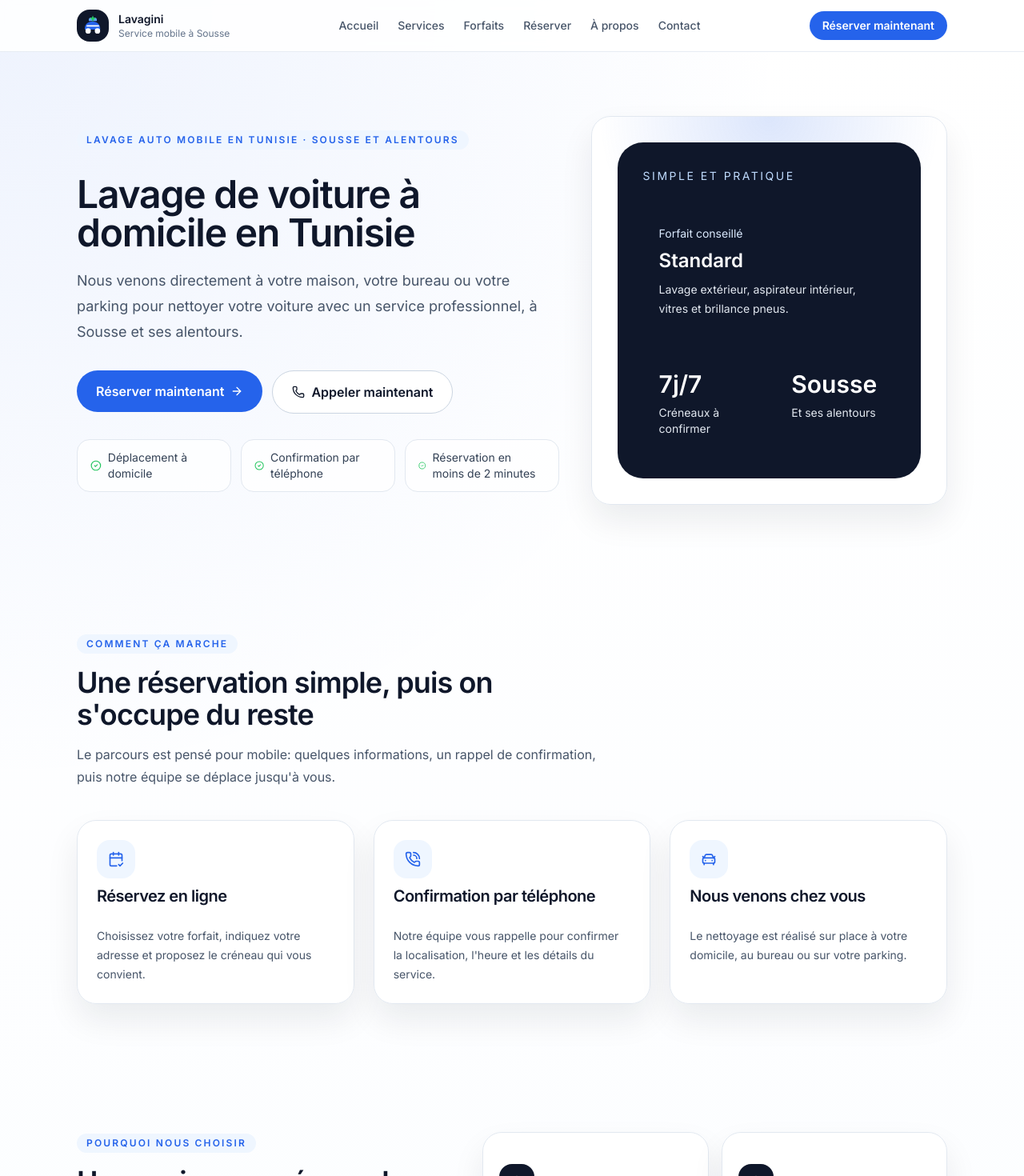
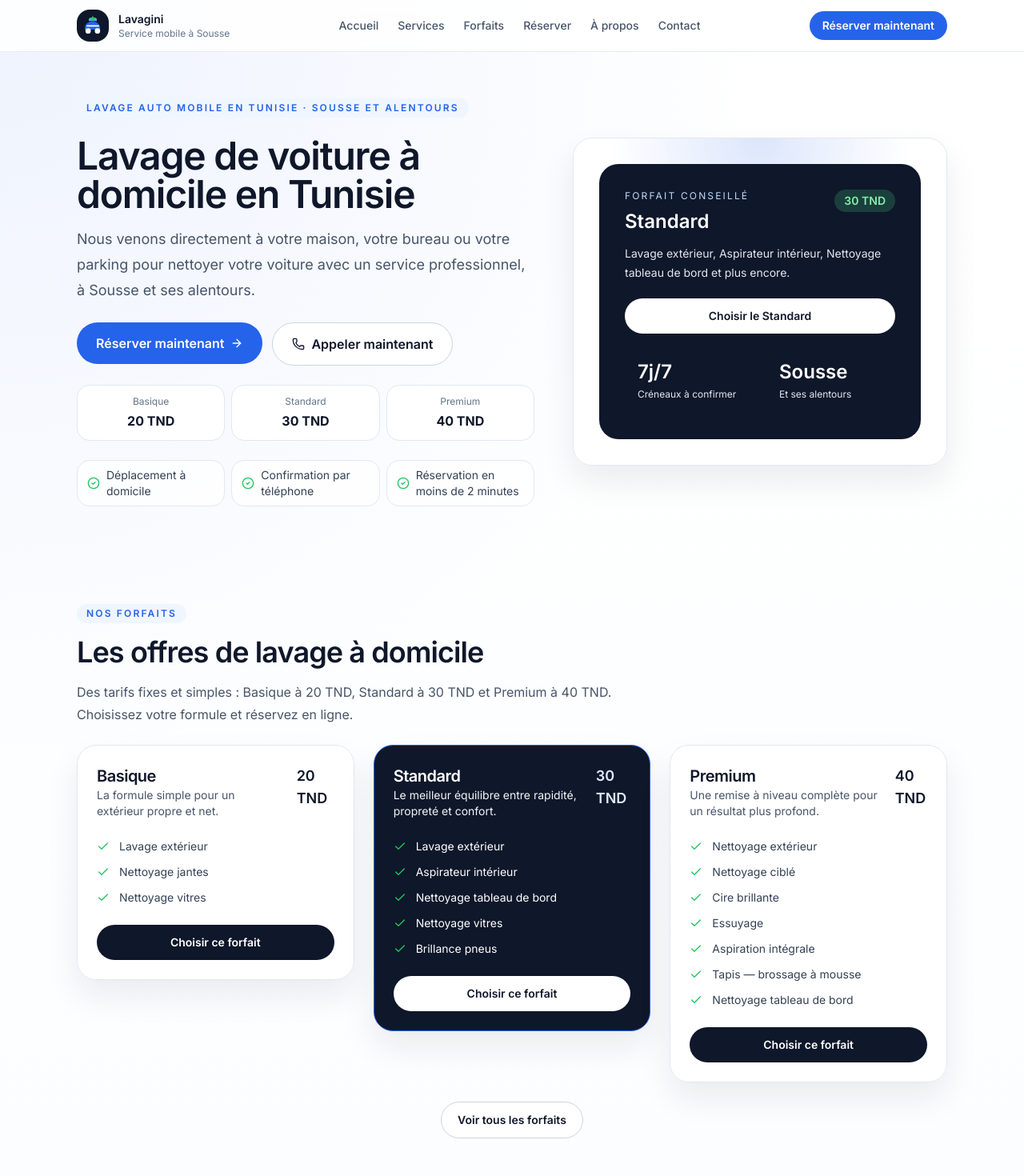
Before and after one commit to realhsqerz/lavagini, a Next.js app: page / in a window 1280 px wide. Shown: the top 1470 px of the page at 80% size. Built offline with nearby package versions, Linux system fonts and the light colour scheme.

Commit message:
Redesign landing for faster offers and booking access

```diff
--- a/app/forfaits/page.tsx
+++ b/app/forfaits/page.tsx
@@ -23,11 +23,19 @@ export default function PackagesPage() {
           title="Des prix lisibles et des niveaux de service clairs"
           description="Trois formules à tarif fixe : Basique à 20 TND, Standard à 30 TND et Premium à 40 TND."
         />
-        <div className="grid gap-6 lg:grid-cols-3">
+        <div className="-mx-4 flex snap-x snap-mandatory gap-4 overflow-x-auto px-4 pb-1 sm:mx-0 sm:px-0 lg:grid lg:grid-cols-3 lg:gap-6 lg:overflow-visible lg:p-0">
           {packages.map((pkg) => (
-            <PackageCard key={pkg.id} pkg={pkg} />
+            <div
+              key={pkg.id}
+              className="w-[82vw] shrink-0 snap-center sm:w-[400px] lg:w-auto lg:shrink"
+            >
+              <PackageCard pkg={pkg} />
+            </div>
           ))}
         </div>
+        <p className="text-center text-xs text-slate-500 lg:hidden">
+          Faites glisser pour découvrir les trois forfaits →
+        </p>
       </div>
     </section>
   );
--- a/app/globals.css
+++ b/app/globals.css
@@ -26,7 +26,7 @@ body {
 }
 
 .section-space {
-  @apply py-16 sm:py-20;
+  @apply py-12 sm:py-16;
 }
 
 .surface {
--- a/app/page.tsx
+++ b/app/page.tsx
@@ -87,9 +87,9 @@ export default function HomePage() {
       <JsonLd data={localBusinessSchema} />
       <JsonLd data={faqSchema} />
       <HomeHero />
+      <PackagesPreviewSection />
       <HowItWorksSection />
       <HighlightsSection />
-      <PackagesPreviewSection />
       <FaqSection />
       <ContactCtaSection />
     </>
--- a/components/sections/home-hero.tsx
+++ b/components/sections/home-hero.tsx
@@ -1,22 +1,24 @@
 import Link from "next/link";
 import { ArrowRight, CheckCircle2, Phone } from "lucide-react";
 
-import { contactDetails } from "@/lib/site-content";
+import { contactDetails, packages } from "@/lib/site-content";
 
 import { Badge } from "@/components/ui/badge";
 import { Button } from "@/components/ui/button";
 
 export function HomeHero() {
+  const featured = packages.find((pkg) => pkg.featured);
+
   return (
     <section className="overflow-hidden">
-      <div className="container-shell section-space grid gap-10 lg:grid-cols-[1.15fr_0.85fr] lg:items-center">
-        <div className="space-y-8">
+      <div className="container-shell grid gap-8 py-10 sm:py-14 lg:grid-cols-[1.1fr_0.9fr] lg:items-center lg:gap-12">
+        <div className="space-y-6">
           <Badge>Lavage auto mobile en Tunisie · Sousse et alentours</Badge>
-          <div className="space-y-5">
-            <h1 className="max-w-3xl text-4xl font-semibold tracking-tight text-primary sm:text-5xl">
+          <div className="space-y-4">
+            <h1 className="max-w-2xl text-3xl font-semibold tracking-tight text-primary sm:text-5xl">
               Lavage de voiture à domicile en Tunisie
             </h1>
-            <p className="max-w-2xl text-lg leading-8 text-slate-600">
+            <p className="max-w-xl text-base leading-7 text-slate-600 sm:text-lg sm:leading-8">
               Nous venons directement à votre maison, votre bureau ou votre parking pour
               nettoyer votre voiture avec un service professionnel, à Sousse et ses
               alentours.
@@ -25,20 +27,39 @@ export function HomeHero() {
 
           <div className="flex flex-col gap-3 sm:flex-row">
             <Link href="/reserver">
-              <Button variant="secondary" size="lg">
+              <Button variant="secondary" size="lg" className="w-full sm:w-auto">
                 Réserver maintenant
                 <ArrowRight className="ml-2 h-4 w-4" />
               </Button>
             </Link>
             <a href={contactDetails.phoneHref}>
-              <Button variant="outline" size="lg">
+              <Button
+                variant="outline"
+                size="lg"
+                className="w-full sm:w-auto"
+              >
                 <Phone className="mr-2 h-4 w-4" />
                 Appeler maintenant
               </Button>
             </a>
           </div>
 
-          <div className="grid gap-3 sm:grid-cols-3">
+          <div className="grid grid-cols-3 gap-2">
+            {packages.map((pkg) => (
+              <Link
+                key={pkg.id}
+                href={`/reserver?forfait=${pkg.id}`}
+                className="rounded-2xl border border-slate-200 bg-white px-2 py-3 text-center transition hover:border-accent hover:bg-blue-50"
+              >
+                <p className="text-xs text-slate-500">{pkg.name}</p>
+                <p className="mt-1 text-sm font-bold text-primary sm:text-base">
+                  {pkg.price}
+                </p>
+              </Link>
+            ))}
+          </div>
+
+          <div className="grid gap-2 sm:grid-cols-3">
             {[
               "Déplacement à domicile",
               "Confirmation par téléphone",
@@ -46,40 +67,52 @@ export function HomeHero() {
             ].map((item) => (
               <div
                 key={item}
-                className="flex items-center gap-2 rounded-2xl border border-slate-200 bg-white/80 px-4 py-3 text-sm text-slate-700"
+                className="flex items-center gap-2 rounded-2xl border border-slate-200 bg-white/80 px-3 py-2 text-xs text-slate-700 sm:text-sm"
               >
-                <CheckCircle2 className="h-4 w-4 text-success" />
+                <CheckCircle2 className="h-4 w-4 shrink-0 text-success" />
                 {item}
               </div>
             ))}
           </div>
         </div>
 
-        <div className="surface bg-hero-glow p-6 sm:p-8">
-          <div className="rounded-[2rem] bg-primary p-6 text-white sm:p-8">
-            <p className="text-sm uppercase tracking-[0.18em] text-blue-200">
-              Simple et pratique
-            </p>
-            <div className="mt-8 space-y-6">
-              <div className="rounded-3xl bg-white/8 p-5">
-                <p className="text-sm text-blue-100">Forfait conseillé</p>
-                <p className="mt-2 text-2xl font-semibold">Standard</p>
-                <p className="mt-2 text-sm leading-6 text-slate-200">
-                  Lavage extérieur, aspirateur intérieur, vitres et brillance pneus.
+        <div className="surface bg-hero-glow p-5 sm:p-8">
+          {featured ? (
+            <div className="rounded-[1.5rem] bg-primary p-6 text-white sm:p-8">
+              <div className="flex items-start justify-between gap-3">
+                <div>
+                  <p className="text-xs uppercase tracking-[0.18em] text-blue-200">
+                    Forfait conseillé
+                  </p>
+                  <p className="mt-2 text-2xl font-semibold">{featured.name}</p>
+                </div>
+                <p className="rounded-full bg-green-400/20 px-3 py-1 text-sm font-semibold text-green-300">
+                  {featured.price}
                 </p>
               </div>
-              <div className="grid grid-cols-2 gap-4">
-                <div className="rounded-3xl bg-white/8 p-5">
-                  <p className="text-3xl font-semibold">7j/7</p>
-                  <p className="mt-2 text-sm text-slate-200">Créneaux à confirmer</p>
+              <p className="mt-3 text-sm leading-6 text-slate-200">
+                {featured.features.slice(0, 3).join(", ")} et plus encore.
+              </p>
+              <Link href={`/reserver?forfait=${featured.id}`} className="mt-5 block">
+                <Button
+                  variant="secondary"
+                  className="w-full bg-white text-primary hover:bg-slate-100"
+                >
+                  Choisir le {featured.name}
+                </Button>
+              </Link>
+              <div className="mt-4 grid grid-cols-2 gap-4">
+                <div className="rounded-2xl bg-white/8 p-4">
+                  <p className="text-2xl font-semibold">7j/7</p>
+                  <p className="mt-1 text-xs text-slate-200">Créneaux à confirmer</p>
                 </div>
-                <div className="rounded-3xl bg-white/8 p-5">
-                  <p className="text-3xl font-semibold">Sousse</p>
-                  <p className="mt-2 text-sm text-slate-200">Et ses alentours</p>
+                <div className="rounded-2xl bg-white/8 p-4">
+                  <p className="text-2xl font-semibold">Sousse</p>
+                  <p className="mt-1 text-xs text-slate-200">Et ses alentours</p>
                 </div>
               </div>
             </div>
-          </div>
+          ) : null}
         </div>
       </div>
     </section>
--- a/components/sections/packages-preview.tsx
+++ b/components/sections/packages-preview.tsx
@@ -1,21 +1,37 @@
+import Link from "next/link";
+
 import { packages } from "@/lib/site-content";
 
 import { PackageCard } from "@/components/package-card";
 import { SectionHeading } from "@/components/section-heading";
+import { Button } from "@/components/ui/button";
 
 export function PackagesPreviewSection() {
   return (
-    <section className="section-space">
-      <div className="container-shell space-y-10">
+    <section className="section-space" id="forfaits">
+      <div className="container-shell space-y-6">
         <SectionHeading
-          eyebrow="Forfaits"
-          title="Trois formules claires pour réserver vite"
-          description="Des tarifs fixes et simples : Basique à 20 TND, Standard à 30 TND et Premium à 40 TND."
+          eyebrow="Nos forfaits"
+          title="Les offres de lavage à domicile"
+          description="Des tarifs fixes et simples : Basique à 20 TND, Standard à 30 TND et Premium à 40 TND. Choisissez votre formule et réservez en ligne."
         />
-        <div className="grid gap-6 lg:grid-cols-3">
+        <div className="-mx-4 flex snap-x snap-mandatory gap-4 overflow-x-auto px-4 pb-1 sm:mx-0 sm:px-0 lg:grid lg:grid-cols-3 lg:gap-6 lg:overflow-visible lg:p-0">
           {packages.map((pkg) => (
-            <PackageCard key={pkg.id} pkg={pkg} />
+            <div
+              key={pkg.id}
+              className="w-[82vw] shrink-0 snap-center sm:w-[400px] lg:w-auto lg:shrink"
+            >
+              <PackageCard pkg={pkg} />
+            </div>
           ))}
+        </div>
+        <div className="flex flex-col items-center gap-3">
+          <p className="text-xs text-slate-500 lg:hidden">
+            Faites glisser pour découvrir les trois forfaits →
+          </p>
+          <Link href="/forfaits">
+            <Button variant="outline">Voir tous les forfaits</Button>
+          </Link>
         </div>
       </div>
     </section>
```
